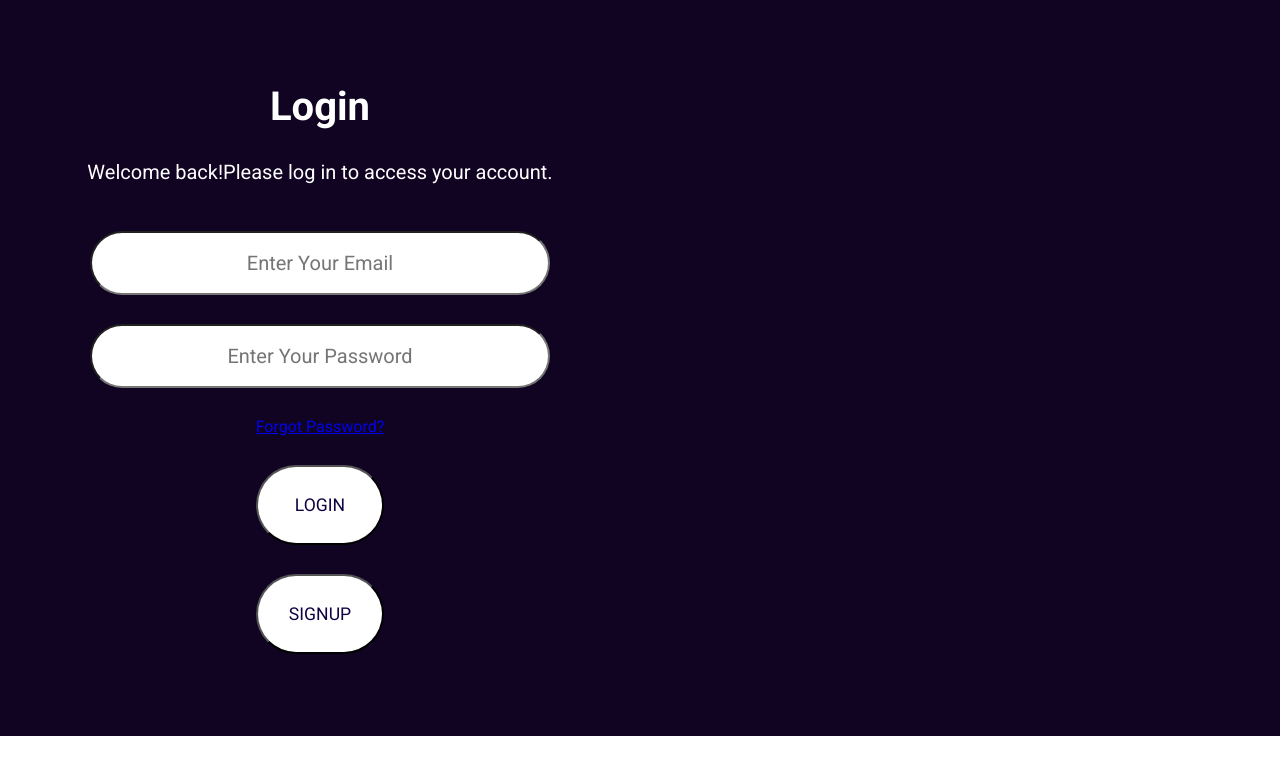
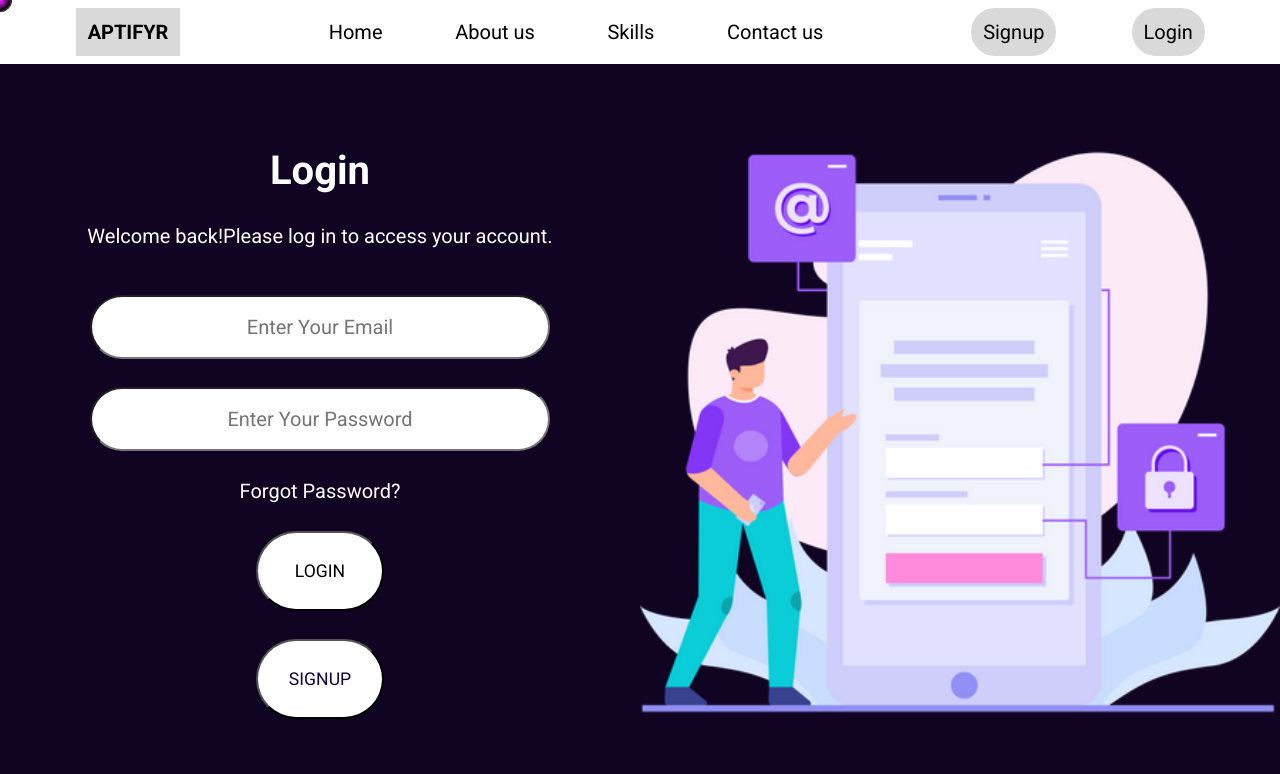
Before and after one commit to Shivankk-Pandeyy/APTIFYR, a React (Vite) app: page /Login in a window 1280 px wide. Shown: the top 774 px of the page. Built offline with nearby package versions, Linux system fonts and the light colour scheme.

Commit message:
Update Login.jsx

```diff
--- a/src/Pages/Login.jsx
+++ b/src/Pages/Login.jsx
@@ -1,26 +1,78 @@
+/* eslint-disable no-unused-vars */
+import { useState } from "react";
 import "./Pages.css"
 import { NavLink } from 'react-router-dom'
 import { ToastContainer, toast } from 'react-toastify';
 import "react-toastify/dist/ReactToastify.css"
+import Mouse from "./Mouse";
+import axios from "axios";
+import Header from "../Components/Header";
+import PIC from './LOGIN.png'
 const Login = () => {
-  const notify = () => toast.success('Here is your toast.');
+  const notify1 = () => toast.error('All Fields are Mandatory!');
+  const notify2 = () => toast.success('Login Successfull!');
+  const notify3 = () => toast.error('Invalid Password!');
+  const notify4 = () => toast.error('Account not Found!');
+  const notify5 = () => toast.warning('Arrive Soon!');
+  const [data,setData]=useState({
+    email:"",
+    password:"",
+  });
+  const handleData=(e)=>{
+    const{name,value}=e.target;
+    setData({
+      ...data,
+      [name]:value
+    })
+  }
+  const handleSubmit=async(e)=>{
+    e.preventDefault();
+    if(data.email===""||data.password===""){
+      return notify1()
+    }
+    else{
+      try{
+        const response=await axios.post("http://localhost:1818/api/Aptifyr/LoginUser",data);
+        //console.log(response.data.message);
+        if(response.data.message==="LOGIN"){
+          return notify2()
+        }
+      }
+      catch(err){
+        //console.log(err.response.data.message);
+        if(err.response.data.message==="ACCOUNT"){
+          return notify4()
+        }
+        if(err.response.data.message==="PASSWORD"){
+          return notify3()
+        }
+      }
+    }
+  }
+  const not=()=>{
+    notify5()
+  }
   return (
     <>
+    <Header/>
+    <Mouse/>
+    <ToastContainer/>
     <div className="login">
     <div className="login-1">
     <div className="login-info">
     <h2>Login</h2>
     <p>Welcome back!Please log in to access your account.</p>
     </div>
-    <form>
-    <input type="text" placeholder="Enter Your Email" autoComplete="off"></input>
-    <input type="password" placeholder="Enter Your Password" autoComplete="off"></input>
-    <NavLink>Forgot Password?</NavLink>
-    <a><button onClick={notify}>LOGIN</button></a>
-    <NavLink to="/Signup"><button>SIGNUP</button></NavLink>
+    <form onSubmit={handleSubmit}>
+    <input type="text" placeholder="Enter Your Email" autoComplete="off" name="email" onChange={handleData}></input>
+    <input type="password" placeholder="Enter Your Password" autoComplete="off" name="password" onChange={handleData}></input>
+    <p onClick={not}>Forgot Password?</p>
+    <button type="submit">LOGIN</button>
+    <NavLink to='/Signup'><button>SIGNUP</button></NavLink>
     </form>
     </div>
     <div className="login-2">
+    <img src={PIC} alt="LOGIN IMAGE"></img>
     </div>
     </div>
     <ToastContainer/>
```
